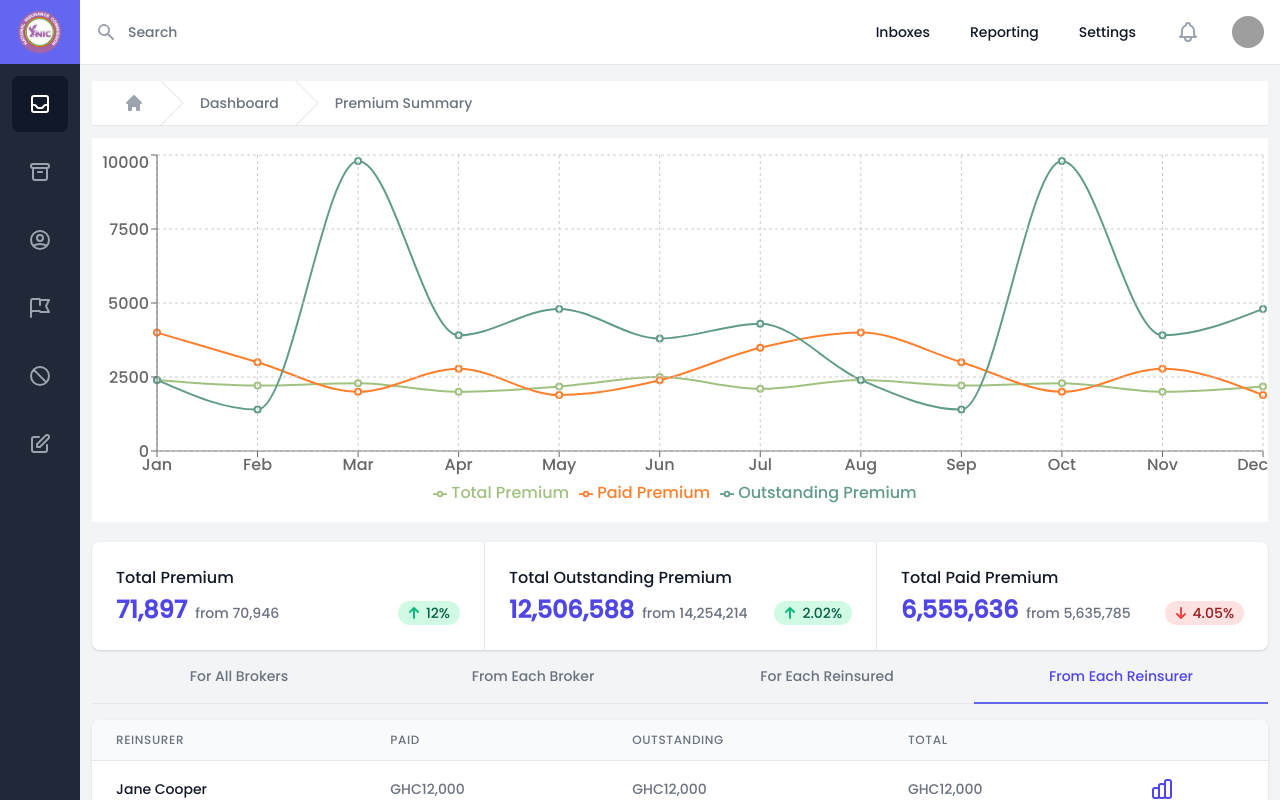
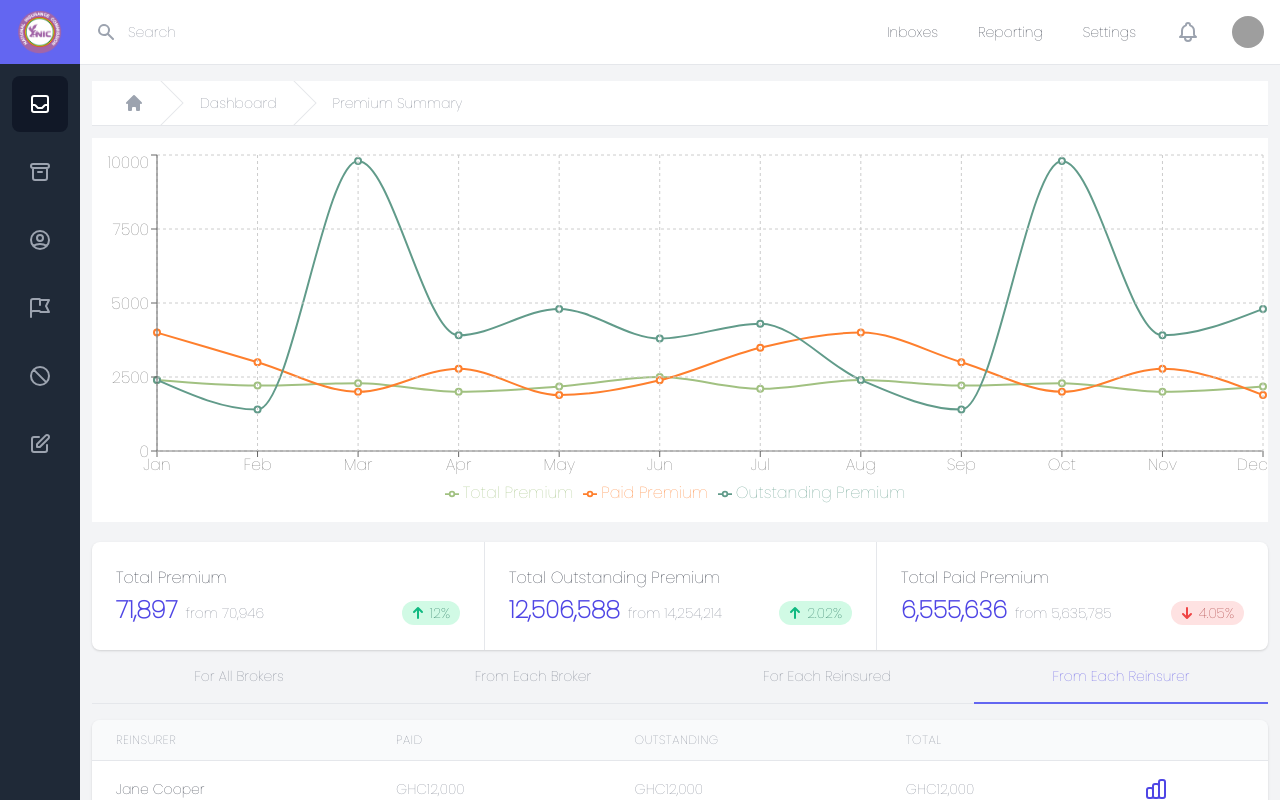
Before and after one commit to Khoby-790/template-nic, a React (Create React App) app: page /premium in a window 1280 px wide. Built offline with nearby package versions, Linux system fonts and the light colour scheme; grey boxes are pictures that could not be loaded.

Commit message:
--- Auto-Git Commit ---

```diff
--- a/src/index.css
+++ b/src/index.css
@@ -1,5 +1,4 @@
-@import url('https://fonts.googleapis.com/css2?family=Poppins:ital,wght@0,100;0,200;0,300;0,500;1,100;1,200;1,300;1,400&display=swap');
-
+@import url('https://fonts.googleapis.com/css2?family=Poppins:wght@100&display=swap');
 @tailwind base;
 @tailwind components;
 @tailwind utilities;
```
